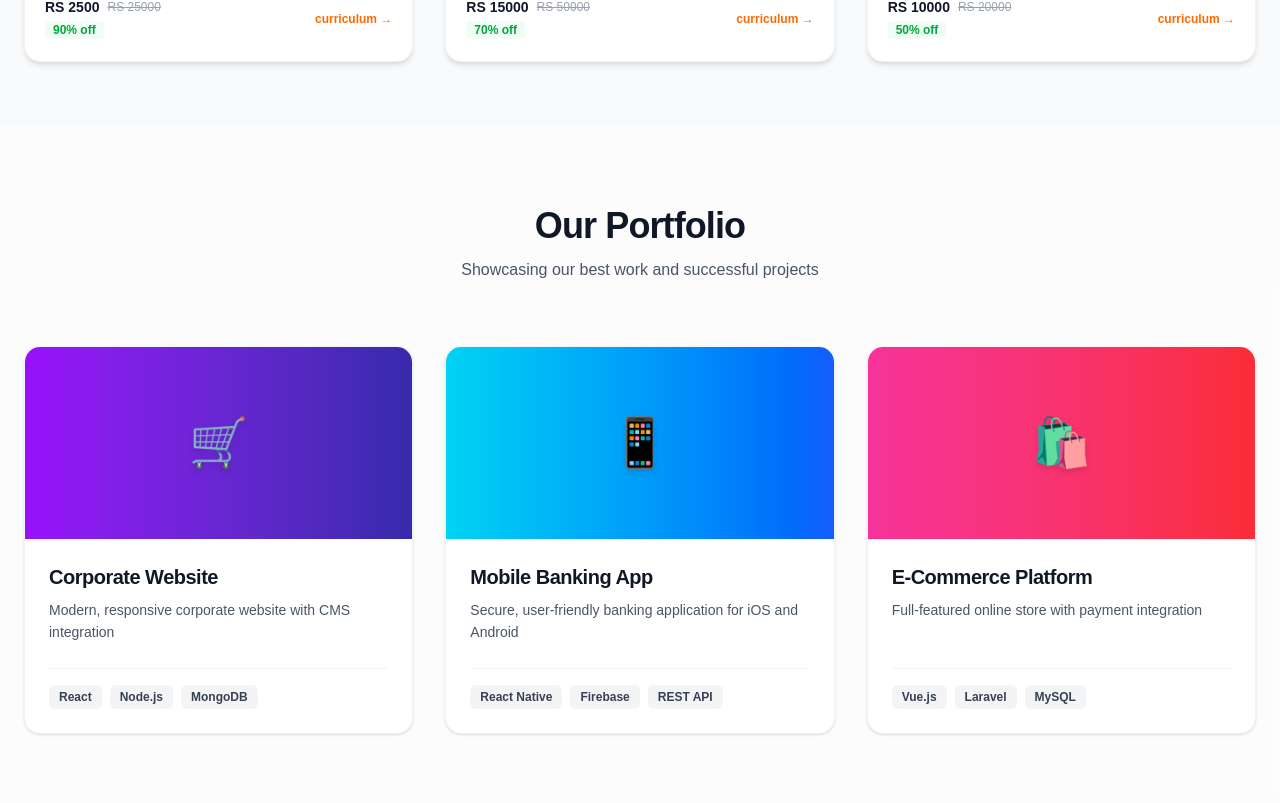
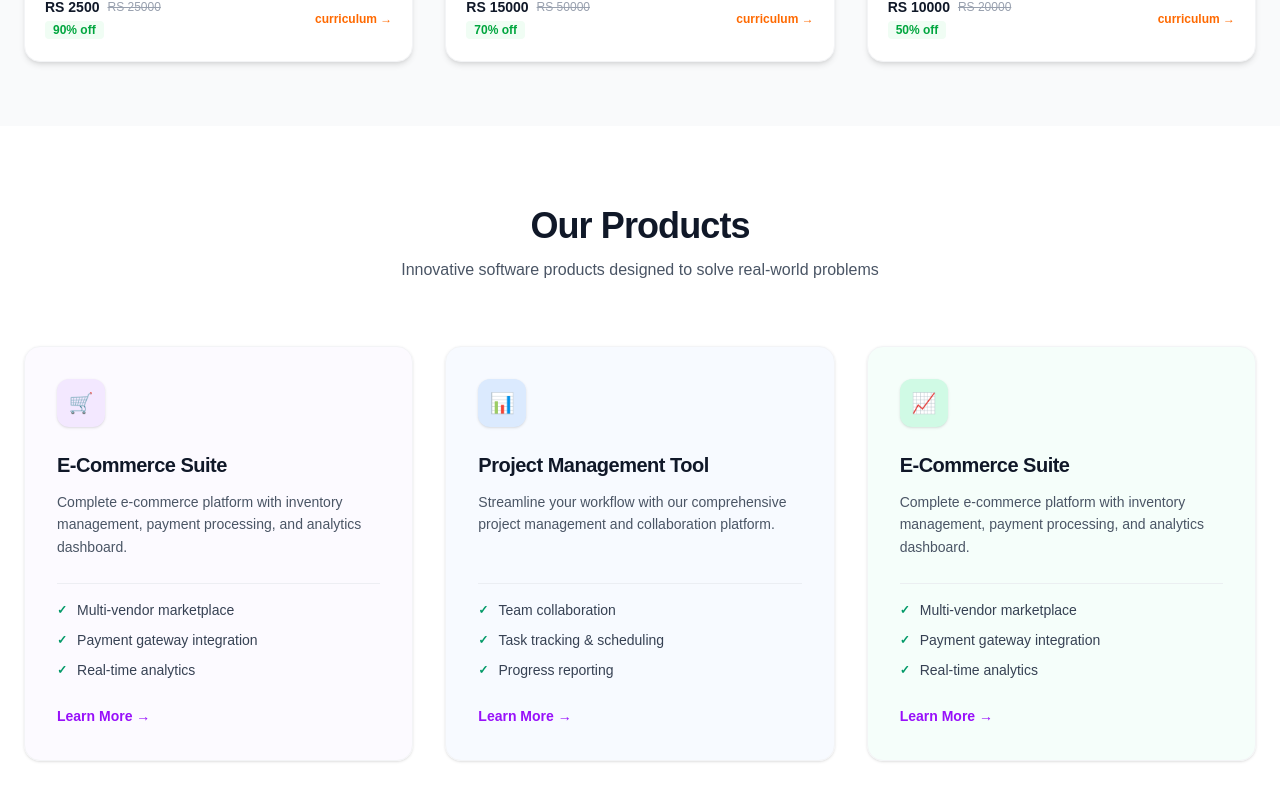
Before and after one commit to headlet/newanext, a Next.js app: page / in a window 1280 px wide. Shown: the part 3017-3820 px from the top of the page. Built offline with nearby package versions, Linux system fonts and the light colour scheme.

Commit message:
products

```diff
--- /dev/null
+++ b/app/components/Products.tsx
@@ -0,0 +1,92 @@
+import Link from "next/link";
+
+export default function Products() {
+  const productsList = [
+    {
+      title: "E-Commerce Suite",
+      description: "Complete e-commerce platform with inventory management, payment processing, and analytics dashboard.",
+      features: ["Multi-vendor marketplace", "Payment gateway integration", "Real-time analytics"],
+      bgCard: "bg-purple-50/50",
+      iconBg: "bg-purple-100 text-purple-600",
+      icon: "🛒",
+    },
+    {
+      title: "Project Management Tool",
+      description: "Streamline your workflow with our comprehensive project management and collaboration platform.",
+      features: ["Team collaboration", "Task tracking & scheduling", "Progress reporting"],
+      bgCard: "bg-blue-50/50",
+      iconBg: "bg-blue-100 text-blue-600",
+      icon: "📊",
+    },
+    {
+      title: "E-Commerce Suite",
+      description: "Complete e-commerce platform with inventory management, payment processing, and analytics dashboard.",
+      features: ["Multi-vendor marketplace", "Payment gateway integration", "Real-time analytics"],
+      bgCard: "bg-emerald-50/50",
+      iconBg: "bg-emerald-100 text-emerald-600",
+      icon: "📈",
+    },
+  ];
+
+  return (
+    <section className="py-20 bg-white text-gray-900">
+      <div className="mx-auto max-w-7xl px-6">
+
+        {/* Section Header */}
+        <div className="text-center mb-16">
+          <h2 className="text-3xl sm:text-4xl font-extrabold tracking-tight">
+            Our Products
+          </h2>
+          <p className="mt-3 text-sm sm:text-base text-gray-600 max-w-xl mx-auto">
+            Innovative software products designed to solve real-world problems
+          </p>
+        </div>
+
+        {/* Products Grid */}
+        <div className="grid grid-cols-1 md:grid-cols-2 lg:grid-cols-3 gap-8">
+          {productsList.map((product, index) => (
+            <div
+              key={index}
+              className={`${product.bgCard} rounded-2xl p-8 shadow-sm border border-gray-100 flex flex-col justify-between hover:shadow-md transition-shadow`}
+            >
+              <div>
+                {/* Icon */}
+                <div className={`w-12 h-12 rounded-xl ${product.iconBg} flex items-center justify-center text-xl mb-6 shadow-sm`}>
+                  {product.icon}
+                </div>
+
+                {/* Title & Description */}
+                <h3 className="text-xl font-bold text-gray-900 mb-3 tracking-tight">
+                  {product.title}
+                </h3>
+                <p className="text-sm text-gray-600 leading-relaxed mb-6">
+                  {product.description}
+                </p>
+              </div>
+
+              {/* Features & Link */}
+              <div>
+                <ul className="space-y-2.5 pt-4 border-t border-gray-200/60 mb-6">
+                  {product.features.map((feature, fIndex) => (
+                    <li key={fIndex} className="flex items-center gap-2.5 text-sm font-medium text-gray-700">
+                      <span className="text-emerald-600 font-bold text-xs">✓</span>
+                      <span>{feature}</span>
+                    </li>
+                  ))}
+                </ul>
+                <Link
+                  href="/contact"
+                  className="text-purple-600 hover:text-purple-700 text-sm font-semibold inline-flex items-center gap-1 transition-colors"
+                >
+                  Learn More &rarr;
+                </Link>
+              </div>
+
+            </div>
+          ))}
+        </div>
+
+      </div>
+    </section>
+  );
+}
--- a/app/page.tsx
+++ b/app/page.tsx
@@ -5,6 +5,7 @@ import Contact from "./components/Contact";
 import Courses from "./components/Courses";
 import Services from "./components/Services";
 import Portfolio from "./components/Portfolio";
+import Products from "./components/Products";
 
 
 
@@ -15,6 +16,7 @@ export default function Home() {
     <About />
     <Services />
     <Courses />
+    <Products />
     <Portfolio />
     <Contact />
     </>
```
